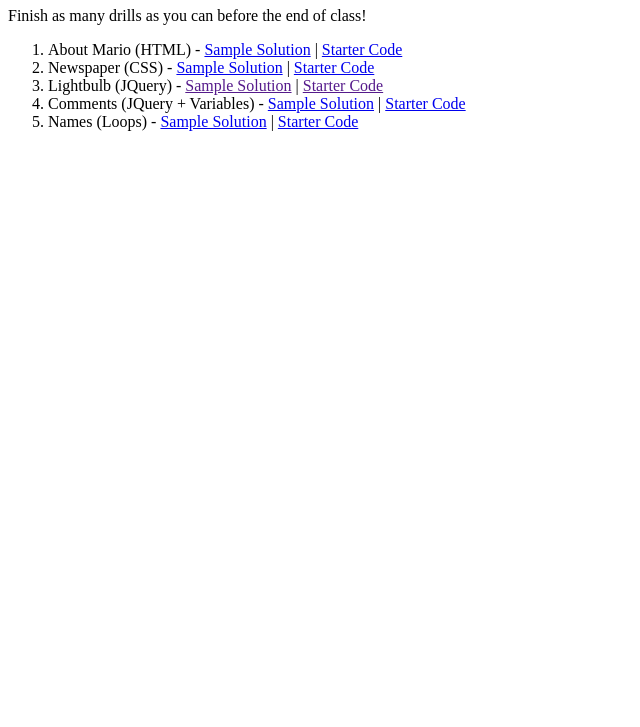
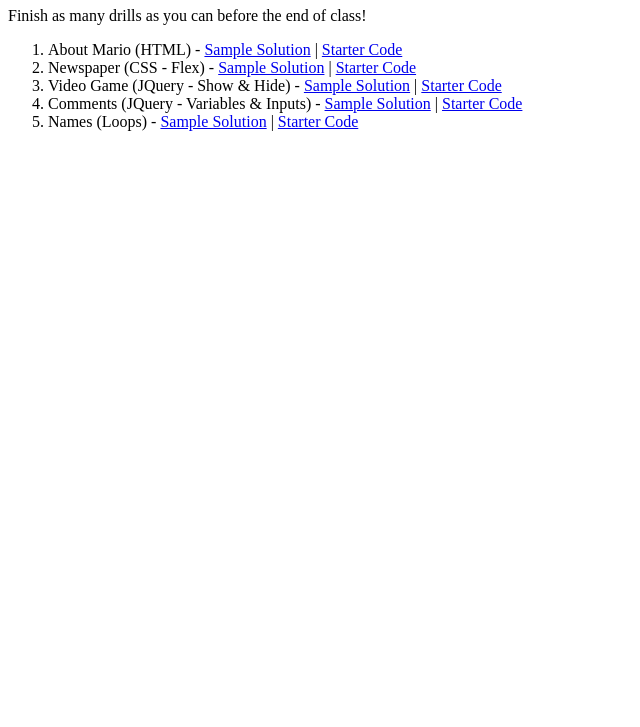
Before and after one commit to megknoll/scripted-eoy-drills, a plain HTML site: page index.html in a window 1280 px wide. Shown: the part 73-800 px from the top of the page, without its empty margins (0-640 px from the left). Drawn offline with Linux system fonts and the light colour scheme.

Commit message:
Update index.html

```diff
--- a/index.html
+++ b/index.html
@@ -8,9 +8,9 @@
        <p>Finish as many drills as you can before the end of class!</p>
        <ol>
           <li>About Mario (HTML) - <a href="https://popcode.org/?gist=40a9d2fe952303ebcf488fca86a2c2ee">Sample Solution</a> |  <a href="https://popcode.org/?gist=eeee6808e5c9d9cb39fb19aac60ee9d9">Starter Code</a></li>
-          <li>Newspaper (CSS) - <a href="https://popcode.org/?gist=53b23df6aaf08d68b8af7a00424388e0">Sample Solution</a> |  <a href="https://popcode.org/?gist=0f5b982eece85be950140b383bf9ce00">Starter Code</a></li>
-          <li>Lightbulb (JQuery) - <a href="">Sample Solution</a> |  <a href="">Starter Code</a></li>
-          <li>Comments (JQuery + Variables) - <a href="https://popcode.org/?gist=23954f5d9f2ae39f660f0acf982c7bb6">Sample Solution</a> |  <a href="https://popcode.org/?gist=c2e61e3cdd79776aaa13dd0684f4203b">Starter Code</a></li>
+          <li>Newspaper (CSS - Flex) - <a href="https://popcode.org/?gist=53b23df6aaf08d68b8af7a00424388e0">Sample Solution</a> |  <a href="https://popcode.org/?gist=0f5b982eece85be950140b383bf9ce00">Starter Code</a></li>
+          <li>Video Game (JQuery - Show & Hide) - <a href="https://popcode.org/?gist=7268eb1a661fba9f2d4e53216a9ad9ed">Sample Solution</a> |  <a href="https://popcode.org/?gist=ae3bf4b5c23ee5632d14c8b88fefec99">Starter Code</a></li>
+          <li>Comments (JQuery - Variables & Inputs) - <a href="https://popcode.org/?gist=23954f5d9f2ae39f660f0acf982c7bb6">Sample Solution</a> |  <a href="https://popcode.org/?gist=c2e61e3cdd79776aaa13dd0684f4203b">Starter Code</a></li>
           <li>Names (Loops) - <a href="https://popcode.org/?gist=1b09ee9cb62fdccd52e6347281f99218">Sample Solution</a> |  <a href="https://popcode.org/?gist=4225d404c6a7e5e1738019cdd562614e">Starter Code</a></li>
        </ol>
     </body>
```
